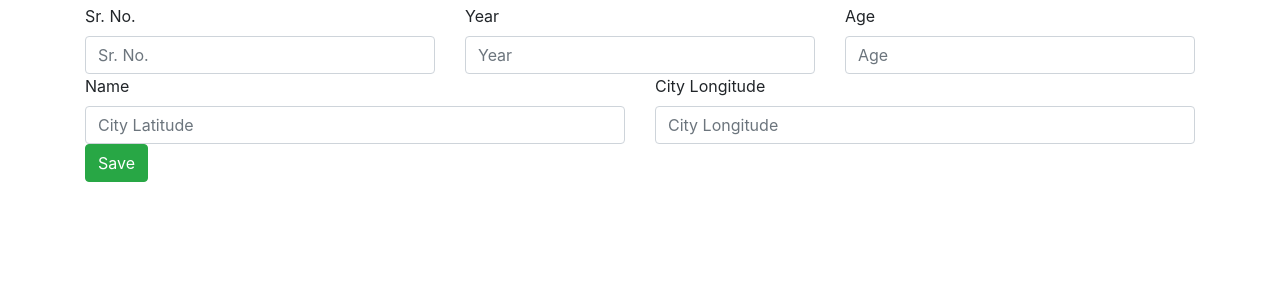
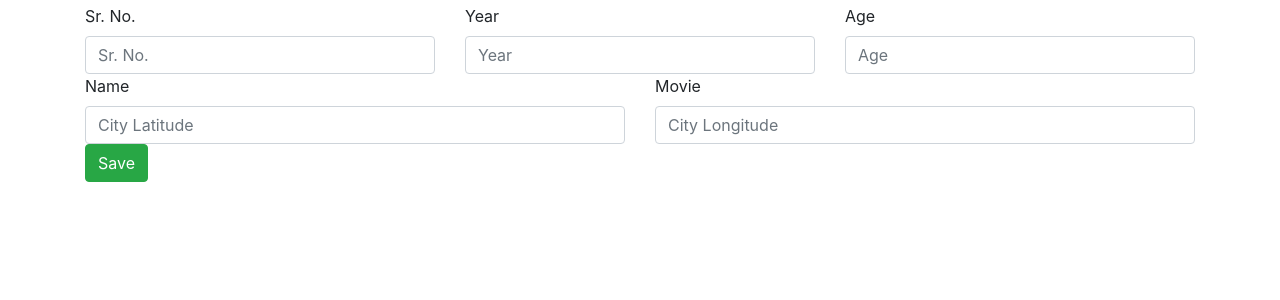
Before and after one commit to jasneekchugh/WebForms-with-Flask, a Flask app: template app/templates/edit.html in a window 1280 px wide. Shown: the part 56-356 px from the top of the page. Run offline with Flask 2, Linux system fonts and the light colour scheme; the template is opened without the code that fills it, so the values that code supplies are empty; some libraries are stand-ins or nearby versions.

Commit message:
Fix: fixed edit.html for Oscar_male dataset

```diff
--- a/app/templates/edit.html
+++ b/app/templates/edit.html
@@ -23,7 +23,7 @@
             <input id="fldName" type="text" class="form-control" placeholder="City Latitude" name="fldName" value="{{city.fldName}}">
         </div>
         <div class="col">
-            <label for="fldMovie">City Longitude</label>
+            <label for="fldMovie">Movie</label>
             <input id="fldMovie" type="text" class="form-control" placeholder="City Longitude" name="fldMovie" value="{{city.fldMovie}}">
         </div>
     </div>
```
